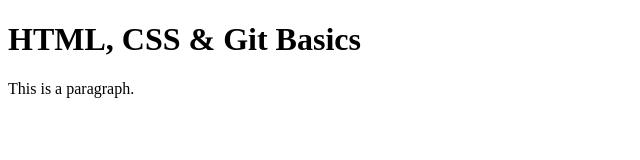
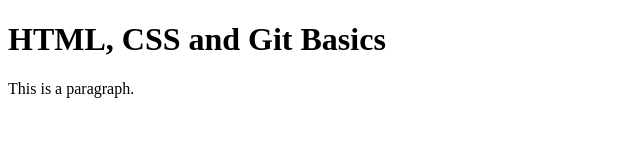
Before and after one commit to Fedos0612/rsschool-cv, a plain HTML site: page index.html in a window 1280 px wide. Shown: the whole page, without its empty margins (0-640 px from the left). Drawn offline with Linux system fonts and the light colour scheme.

Commit message:
fix: fix some bugs

```diff
--- a/index.html
+++ b/index.html
@@ -5,7 +5,7 @@
 <link rel="stylesheet" href="css/style.css">
 </head>
 <body>
-<h1>HTML, CSS &amp Git Basics</h1>
+<h1>HTML, CSS and Git Basics</h1>
 <p>This is a paragraph.</p>
 </body>
 </html>
```
